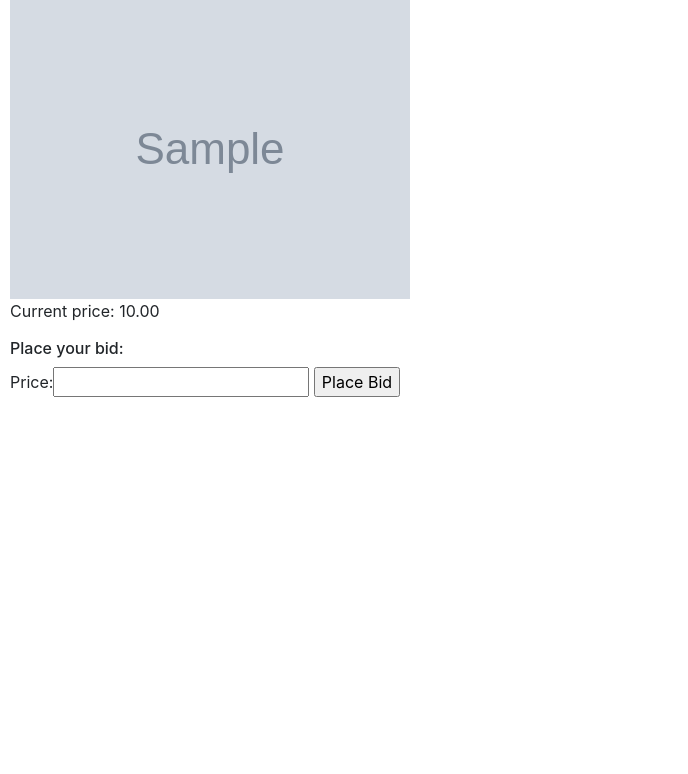
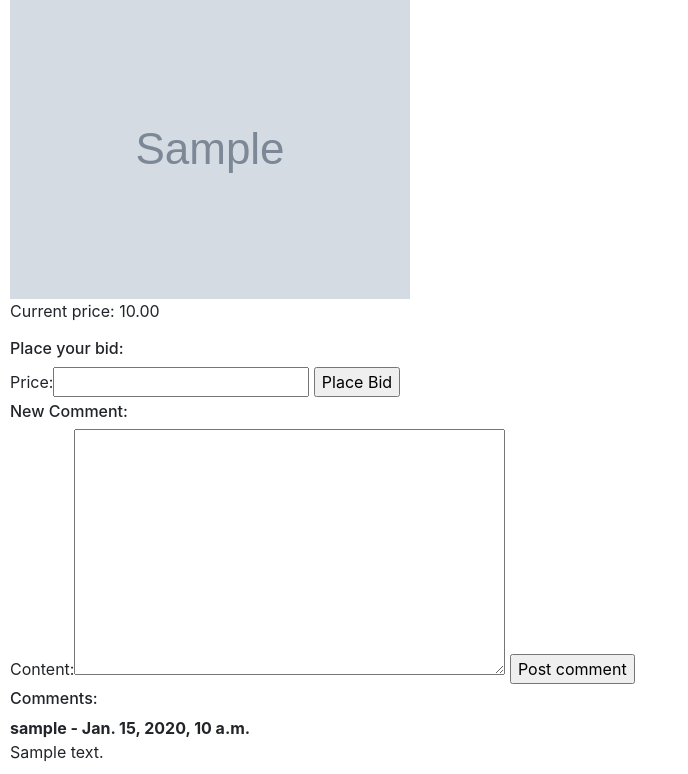
Before and after one commit to T-Dogg-PO/cs50_commerce_project, a Django app: page /listing/1 in a window 1280 px wide. Shown: the part 282-1056 px from the top of the page, without its empty margins (0-688 px from the left). Before the commit the page ends 679 px from the top, so only its background shows below. Run offline with Django 3.2, Linux system fonts and the light colour scheme; a user stored in the database is signed in; tables that the repository leaves empty hold one stand-in row (values such as "Sample post"); grey boxes marked "Sample" are stand-in pictures; some libraries are stand-ins or nearby versions.

Commit message:
Added basic comment functionality

```diff
--- a/auctions/templates/auctions/listing.html
+++ b/auctions/templates/auctions/listing.html
@@ -25,4 +25,26 @@
     {% endif %}
 
 
+    {% if user.is_authenticated %}
+        <h6>New Comment:</h6>
+        <form action="{% url 'new_comment' listing.id %}" method="POST">
+            {% csrf_token %}
+            {{ new_comment }}
+            <input type="submit" value="Post comment">
+        </form>
+    {% endif %}
+
+
+    <h6>Comments: </h6>
+    {% if not listing.comments.all %}
+        No comments yet.
+    {% else %}
+        {% for comment in listing.comments.all %}
+            <strong>{{ comment.commentor}} - {{ comment.date_added }}</strong>
+            <br/>
+            {{ comment.content }}
+        {% endfor %}
+    {% endif %}
+
+
 {% endblock %}
--- a/auctions/urls.py
+++ b/auctions/urls.py
@@ -9,5 +9,6 @@ urlpatterns = [
     path("register", views.register, name="register"),
     path("create", views.create, name="create"),
     path("listing/<int:listing_id>", views.listing, name="listing"),
-    path("new_bid/<int:listing_id>", views.new_bid, name="new_bid")
+    path("new_bid/<int:listing_id>", views.new_bid, name="new_bid"),
+    path("new_comment/<int:listing_id>", views.new_comment, name="new_comment")
 ]
--- a/auctions/views.py
+++ b/auctions/views.py
@@ -1,4 +1,5 @@
 from django.contrib.auth import authenticate, login, logout
+from django.contrib.auth.decorators import login_required
 from django.db import IntegrityError
 from django.http import HttpResponse, HttpResponseRedirect
 from django.shortcuts import render, redirect
@@ -6,7 +7,7 @@ from django.urls import reverse
 from django import forms
 from django.db.models.fields import BLANK_CHOICE_DASH
 
-from .models import User, AuctionListing, Category, Bid
+from .models import User, AuctionListing, Category, Bid, Comment
 
 # Create our category choices variable based on the categories that get created in the Admin view
 category_choices = Category.objects.all().values_list('category_name', 'category_name')
@@ -36,6 +37,12 @@ class Bid_Form(forms.ModelForm):
         model = Bid
         # For this form, display only the price field
         fields = ['price']
+
+# Django form for creating a new comment
+class Comment_Form(forms.ModelForm):
+    class Meta:
+        model = Comment
+        fields = ['content']
 
 
 # Default view / landing page
@@ -81,7 +88,8 @@ def listing(request, listing_id):
 
     return render(request, "auctions/listing.html", {
         "listing": current_listing,
-        "place_bid": Bid_Form()
+        "place_bid": Bid_Form(),
+        "new_comment": Comment_Form()
     })
 
 
@@ -117,6 +125,25 @@ def new_bid(request, listing_id):
                 })
         return index(request)
     return index(request)
+
+
+# Method for creating a new comment on a listing
+@login_required
+def new_comment(request, listing_id):
+    if request.method == "POST":
+        comment_form = Comment_Form(request.POST)
+
+        if comment_form.is_valid():
+            current_listing = AuctionListing.objects.get(id=listing_id)
+            comment = Comment()
+            comment.listing = current_listing
+            comment.content = comment_form.cleaned_data["content"]
+            comment.commentor = request.user
+            comment.save()
+
+            return listing(request, listing_id)
+
+    return listing(request, listing_id)
 
 
 def login_view(request):
```
